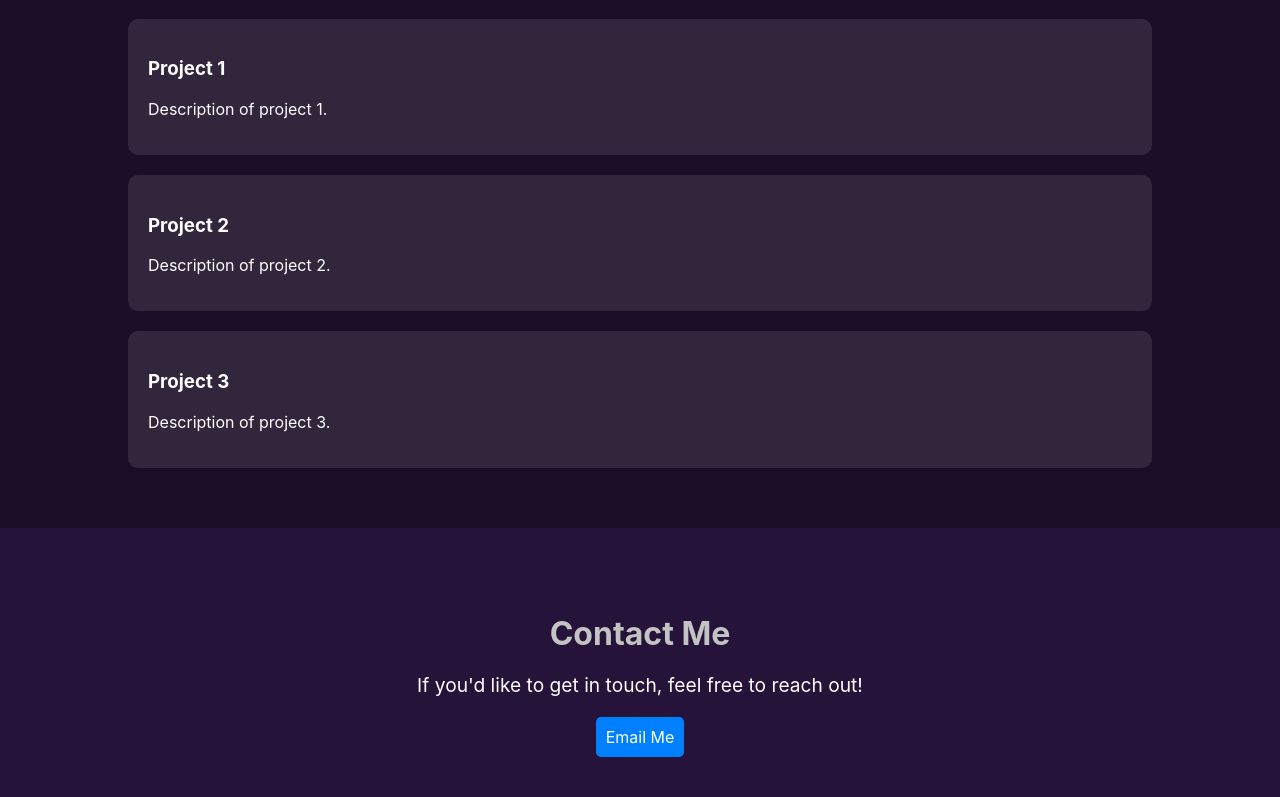
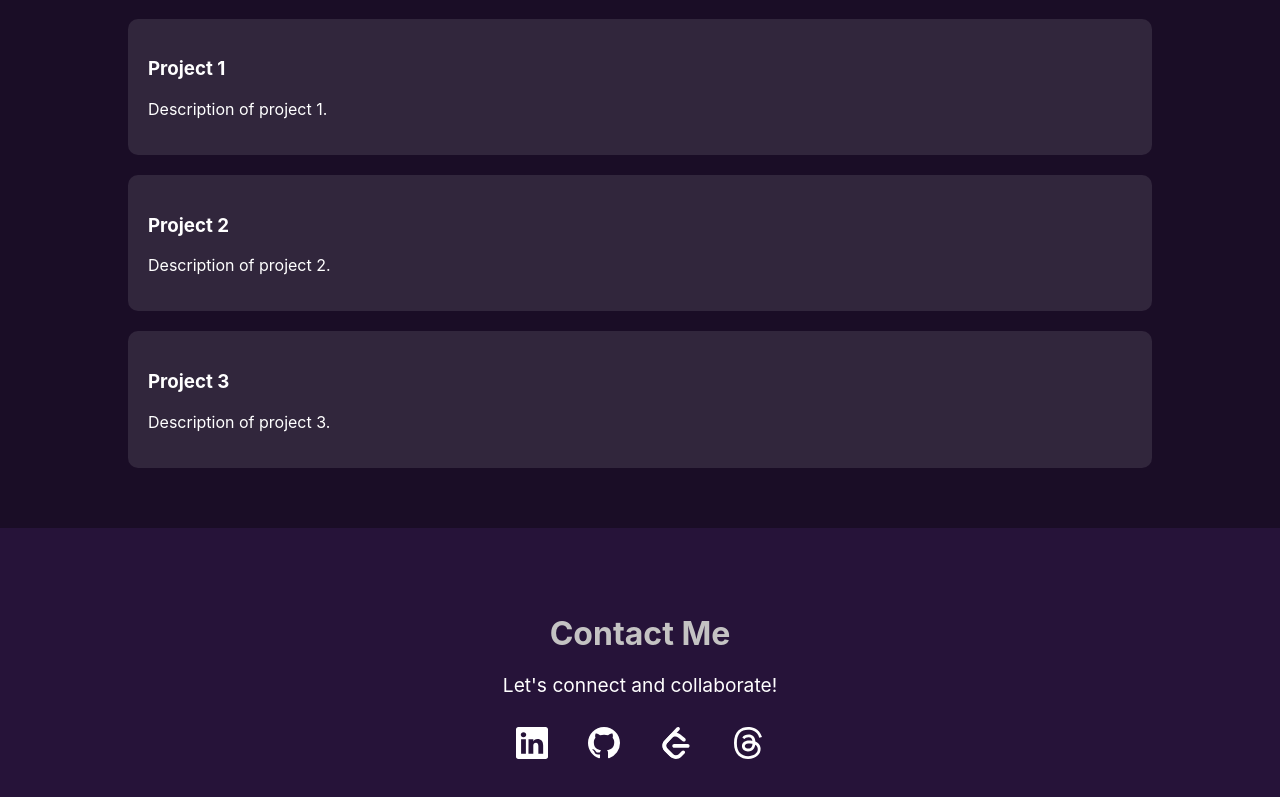
Before and after one commit to AniketKumar10/my-web-profile, a React (Create React App) app: page / in a window 1280 px wide. Shown: the part 2001-2798 px from the top of the page. Built offline with nearby package versions, Linux system fonts and the light colour scheme.

Commit message:
social-btn-added

```diff
--- a/src/pages/Home.css
+++ b/src/pages/Home.css
@@ -50,7 +50,6 @@
   display: inline-block;
 }
 
-
 .btn:hover {
   opacity: 0.8;
 }
@@ -60,9 +59,8 @@
   color: #ffffff;
   display: flex; /* Use flexbox for layout */
   align-items: center; /* Vertically center the content */
-  background-image:
-    linear-gradient(rgba(0, 0, 0, 0.5), rgba(0, 0, 0, 0.5)),
-    url('/public/cse-building.jpg');
+  background-image: linear-gradient(rgba(0, 0, 0, 0.5), rgba(0, 0, 0, 0.5)),
+    url("/public/cse-building.jpg");
   background-position: left center;
   background-size: 50%;
   background-repeat: no-repeat;
@@ -123,7 +121,7 @@
 .project-list {
   display: flex;
   flex-direction: column;
-  gap:  20px; /* Space between project items */
+  gap: 20px; /* Space between project items */
 }
 
 .project-item {
@@ -134,7 +132,11 @@
 
 .contact {
   padding: 60px 10%; /* Add padding for spacing */
-  background-color: hsl(270, 50%, 15%); /* Slightly lighter deep purple for contrast */
+  background-color: hsl(
+    270,
+    50%,
+    15%
+  ); /* Slightly lighter deep purple for contrast */
   color: #ffffff; /* White text for readability */
   text-align: center; /* Center align text */
 }
@@ -147,6 +149,22 @@
 .contact p {
   font-size: 1.2rem;
   margin-bottom: 20px;
+}
+
+.social-links {
+  display: flex;
+  justify-content: center;
+  gap: 20px;
+}
+
+.social-btn {
+  background-color: transparent;
+  color: white;
+  transition: background-color 0.3s ease;
+}
+
+.social-btn:hover {
+  background-color: rgba(81, 80, 80, 0.311);
 }
 
 @media (max-width: 768px) {
@@ -168,7 +186,10 @@
     gap: 15px;
   }
 
-  .about, .companies, .projects, .contact {
+  .about,
+  .companies,
+  .projects,
+  .contact {
     padding: 40px 5%; /* Adjust padding for smaller screens */
   }
 }
--- a/src/pages/Home.js
+++ b/src/pages/Home.js
@@ -1,22 +1,22 @@
-import React, { useEffect } from 'react';
-import './Home.css';
-import Typewriter from 'typewriter-effect';
-import AOS from 'aos';
-import 'aos/dist/aos.css';
-import Companies from '../components/company-card';
+import React, { useEffect } from "react";
+import "./Home.css";
+import Typewriter from "typewriter-effect";
+import AOS from "aos";
+import "aos/dist/aos.css";
+import Companies from "../components/company-card";
 
 const TYPEWRITER_STRINGS = [
-  'Hi, I\'m Aniket Kumar ',
-  'A passionate developer ',
-  'Tech Enthusiast ',
-  'Problem Solver '
+  "Hi, I'm Aniket Kumar ",
+  "A passionate developer ",
+  "Tech Enthusiast ",
+  "Problem Solver ",
 ];
 
 const Home = () => {
   useEffect(() => {
     AOS.init({
       duration: 1000,
-      once: true
+      once: true,
     });
   }, []);
 
@@ -30,9 +30,9 @@ const Home = () => {
             linear-gradient(to right, rgba(18, 18, 18, 0.9) 50%, rgba(18, 18, 18, 0.5)),
             url('/profile-photo.jpg')
           `,
-          backgroundPosition: 'right center',
-          backgroundSize: 'cover, contain',
-          backgroundRepeat: 'no-repeat'
+          backgroundPosition: "right center",
+          backgroundSize: "cover, contain",
+          backgroundRepeat: "no-repeat",
         }}
       >
         <div className="hero-content">
@@ -43,7 +43,7 @@ const Home = () => {
                 autoStart: true,
                 loop: true,
                 delay: 100,
-                deleteSpeed: 50
+                deleteSpeed: 50,
               }}
             />
           </h1>
@@ -57,16 +57,20 @@ const Home = () => {
         <div className="about-content">
           <h2>About Me</h2>
           <p>
-            I am a passionate developer with experience in building web applications.
-            I love learning new technologies and solving complex problems.
-            My expertise spans across various programming languages and frameworks,
-            with a strong focus on creating innovative and efficient solutions.
+            I am a passionate developer with experience in building web
+            applications. I love learning new technologies and solving complex
+            problems. My expertise spans across various programming languages
+            and frameworks, with a strong focus on creating innovative and
+            efficient solutions.
           </p>
-          <a href="/about" className="btn btn-primary">Know More</a> {/* Link to the About page */}
+          <a href="/about" className="btn btn-primary">
+            Know More
+          </a>{" "}
+          {/* Link to the About page */}
         </div>
       </section>
 
-       {/* Companies Section */}
+      {/* Companies Section */}
       <section className="companies" id="companies" data-aos="fade-up">
         <h2>Experienced with the following tools</h2>
         <Companies />
@@ -92,10 +96,95 @@ const Home = () => {
       </section>
 
       {/* Contact Section */}
+      {/* Contact Section */}
       <section className="contact" id="contact" data-aos="fade-up">
         <h2>Contact Me</h2>
-        <p>If you'd like to get in touch, feel free to reach out!</p>
-        <a href="mailto:your-email@example.com" className="btn btn-primary">Email Me</a>
+        <p>Let's connect and collaborate!</p>
+        <div className="social-links">
+          <a
+            href="https://www.linkedin.com/in/aniket-kumar-7270b4225/"
+            target="_blank"
+            rel="noopener noreferrer"
+            className="btn btn-primary social-btn"
+          >
+            <svg
+              xmlns="http://www.w3.org/2000/svg"
+              width="32"
+              height="32"
+              fill="currentColor"
+              class="bi bi-linkedin"
+              viewBox="0 0 16 16"
+            >
+              <path d="M0 1.146C0 .513.526 0 1.175 0h13.65C15.474 0 16 .513 16 1.146v13.708c0 .633-.526 1.146-1.175 1.146H1.175C.526 16 0 15.487 0 14.854zm4.943 12.248V6.169H2.542v7.225zm-1.2-8.212c.837 0 1.358-.554 1.358-1.248-.015-.709-.52-1.248-1.342-1.248S2.4 3.226 2.4 3.934c0 .694.521 1.248 1.327 1.248zm4.908 8.212V9.359c0-.216.016-.432.08-.586.173-.431.568-.878 1.232-.878.869 0 1.216.662 1.216 1.634v3.865h2.401V9.25c0-2.22-1.184-3.252-2.764-3.252-1.274 0-1.845.7-2.165 1.193v.025h-.016l.016-.025V6.169h-2.4c.03.678 0 7.225 0 7.225z" />
+            </svg>
+          </a>
+          <a
+            href="https://github.com/AniketKumar10"
+            target="_blank"
+            rel="noopener noreferrer"
+            className="btn btn-primary social-btn"
+          >
+            <svg
+              xmlns="http://www.w3.org/2000/svg"
+              width="32"
+              height="32"
+              fill="currentColor"
+              class="bi bi-github"
+              viewBox="0 0 16 16"
+            >
+              <path d="M8 0C3.58 0 0 3.58 0 8c0 3.54 2.29 6.53 5.47 7.59.4.07.55-.17.55-.38 0-.19-.01-.82-.01-1.49-2.01.37-2.53-.49-2.69-.94-.09-.23-.48-.94-.82-1.13-.28-.15-.68-.52-.01-.53.63-.01 1.08.58 1.23.82.72 1.21 1.87.87 2.33.66.07-.52.28-.87.51-1.07-1.78-.2-3.64-.89-3.64-3.95 0-.87.31-1.59.82-2.15-.08-.2-.36-1.02.08-2.12 0 0 .67-.21 2.2.82.64-.18 1.32-.27 2-.27s1.36.09 2 .27c1.53-1.04 2.2-.82 2.2-.82.44 1.1.16 1.92.08 2.12.51.56.82 1.27.82 2.15 0 3.07-1.87 3.75-3.65 3.95.29.25.54.73.54 1.48 0 1.07-.01 1.93-.01 2.2 0 .21.15.46.55.38A8.01 8.01 0 0 0 16 8c0-4.42-3.58-8-8-8" />
+            </svg>
+          </a>
+          <a
+            href="https://leetcode.com/u/AniketKumar10/"
+            target="_blank"
+            rel="noopener noreferrer"
+            className="btn btn-primary social-btn"
+          >
+            <svg
+              width="32"
+              height="32"
+              viewBox="0 0 95 111"
+              fill="none"
+              xmlns="http://www.w3.org/2000/svg"
+              class="h-full w-auto max-w-none"
+            >
+              <path
+                d="M68.0063 83.0664C70.5 80.5764 74.5366 80.5829 77.0223 83.0809C79.508 85.579 79.5015 89.6226 77.0078 92.1127L65.9346 103.17C55.7187 113.371 39.06 113.519 28.6718 103.513C28.6117 103.456 23.9861 98.9201 8.72653 83.957C-1.42528 74.0029 -2.43665 58.0749 7.11648 47.8464L24.9282 28.7745C34.4095 18.6219 51.887 17.5122 62.7275 26.2789L78.9048 39.362C81.6444 41.5776 82.0723 45.5985 79.8606 48.3429C77.6488 51.0873 73.635 51.5159 70.8954 49.3003L54.7182 36.2173C49.0488 31.6325 39.1314 32.2622 34.2394 37.5006L16.4274 56.5727C11.7767 61.5522 12.2861 69.574 17.6456 74.8292C28.851 85.8169 37.4869 94.2846 37.4969 94.2942C42.8977 99.496 51.6304 99.4184 56.9331 94.1234L68.0063 83.0664Z"
+                fill="white"
+              ></path>
+              <path
+                fill-rule="evenodd"
+                clip-rule="evenodd"
+                d="M41.1067 72.0014C37.5858 72.0014 34.7314 69.1421 34.7314 65.615C34.7314 62.0879 37.5858 59.2286 41.1067 59.2286H88.1245C91.6454 59.2286 94.4997 62.0879 94.4997 65.615C94.4997 69.1421 91.6454 72.0014 88.1245 72.0014H41.1067Z"
+                fill="white"
+              ></path>
+              <path
+                fill-rule="evenodd"
+                clip-rule="evenodd"
+                d="M49.9118 2.02335C52.3173 -0.55232 56.3517 -0.686894 58.9228 1.72277C61.494 4.13244 61.6284 8.17385 59.2229 10.7495L16.4276 56.5729C11.7768 61.552 12.2861 69.5738 17.6453 74.8292L37.4088 94.2091C39.9249 96.6764 39.968 100.72 37.505 103.24C35.042 105.761 31.0056 105.804 28.4895 103.337L8.72593 83.9567C-1.42529 74.0021 -2.43665 58.0741 7.1169 47.8463L49.9118 2.02335Z"
+                fill="white"
+              ></path>
+            </svg>
+          </a>
+          <a
+            href="https://www.threads.net/@k_aniket_1.0"
+            target="_blank"
+            rel="noopener noreferrer"
+            className="btn btn-primary social-btn"
+          >
+            <svg
+              xmlns="http://www.w3.org/2000/svg"
+              width="32"
+              height="32"
+              fill="currentColor"
+              class="bi bi-threads"
+              viewBox="0 0 16 16"
+            >
+              <path d="M6.321 6.016c-.27-.18-1.166-.802-1.166-.802.756-1.081 1.753-1.502 3.132-1.502.975 0 1.803.327 2.394.948s.928 1.509 1.005 2.644q.492.207.905.484c1.109.745 1.719 1.86 1.719 3.137 0 2.716-2.226 5.075-6.256 5.075C4.594 16 1 13.987 1 7.994 1 2.034 4.482 0 8.044 0 9.69 0 13.55.243 15 5.036l-1.36.353C12.516 1.974 10.163 1.43 8.006 1.43c-3.565 0-5.582 2.171-5.582 6.79 0 4.143 2.254 6.343 5.63 6.343 2.777 0 4.847-1.443 4.847-3.556 0-1.438-1.208-2.127-1.27-2.127-.236 1.234-.868 3.31-3.644 3.31-1.618 0-3.013-1.118-3.013-2.582 0-2.09 1.984-2.847 3.55-2.847.586 0 1.294.04 1.663.114 0-.637-.54-1.728-1.9-1.728-1.25 0-1.566.405-1.967.868ZM8.716 8.19c-2.04 0-2.304.87-2.304 1.416 0 .878 1.043 1.168 1.6 1.168 1.02 0 2.067-.282 2.232-2.423a6.2 6.2 0 0 0-1.528-.161" />
+            </svg>
+          </a>
+        </div>
       </section>
     </div>
   );
```
